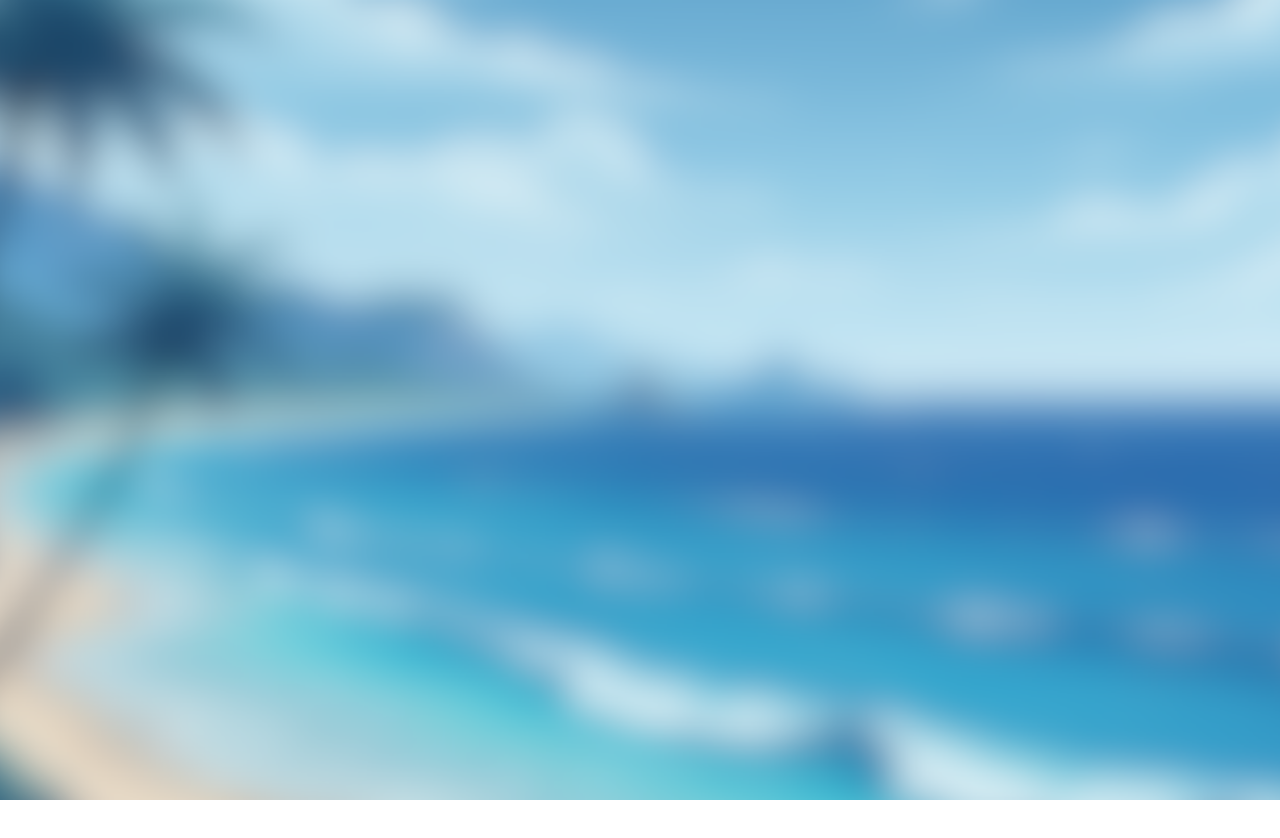
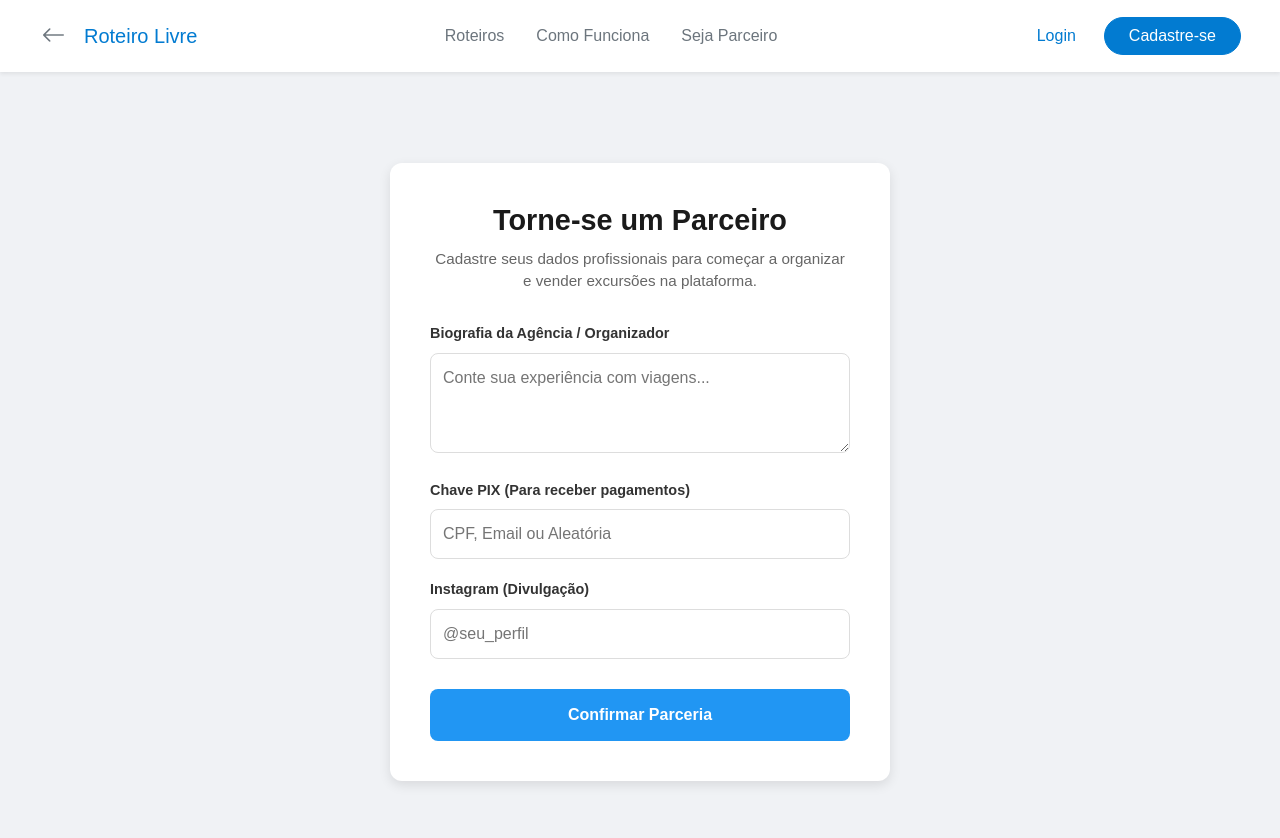
Before and after one commit to Rodrigo-Dourad0/prg04-rodrigo-front-end-react, a React (Vite) app in the folder projeto-web-react/: page /seja-parceiro in a window 1280 px wide. Before the commit this address had no page. Shown: the top 838 px of the page. Before the commit the page ends 800 px from the top, so only its background shows below. Built offline with nearby package versions, Linux system fonts and the light colour scheme.

Commit message:
Cria a tela de Seja Parceiro

```diff
--- a/projeto-web-react/src/App.jsx
+++ b/projeto-web-react/src/App.jsx
@@ -8,6 +8,7 @@ import Atividade3 from './modules/Atividades/pages/Atividade3';
 import Atividade4 from './modules/Atividades/pages/Atividade4';
 import CreateTour from './modules/Tours/pages/CreateTour';
 import AdministracaoUsuarios from './modules/Admin/pages/AdministracaoUsuarios';
+import SejaParceiro from './modules/Tours/pages/SejaParceiro';
 
 function App() {
   return (
@@ -21,11 +22,15 @@ function App() {
 
         <Route path="/admin/usuarios" element={<AdministracaoUsuarios />} />
 
+        <Route path="/seja-parceiro" element={<SejaParceiro />} />
+
         <Route path="/CreateTours" element={<CreateTour />} />
 
         <Route path="/atividade-3" element={<Atividade3 />} />
 
         <Route path="/atividade-4" element={<Atividade4 />} />
+
+
       </Routes>
     </BrowserRouter>
   );
--- a/projeto-web-react/src/modules/Auth/hooks/useCadastro.js
+++ b/projeto-web-react/src/modules/Auth/hooks/useCadastro.js
@@ -51,7 +51,7 @@ export function useCadastro() {
     try {
         const payload = montarPayload();
         // Envia para o Back-end
-        await api.post('/usuarios/criar', payload);
+        await api.post('/usuarios/cadastrar', payload);
 
         alert('Cadastro realizado com sucesso!');
         navigate('/'); // Volta para Home/Login
--- /dev/null
+++ b/projeto-web-react/src/modules/Tours/hooks/useSejaParceiro.js
@@ -0,0 +1,46 @@
+import { useState } from 'react';
+import { useNavigate } from 'react-router-dom';
+import api from '../../../shared/services/api';
+
+export function useSejaParceiro() {
+  const navigate = useNavigate();
+
+  // FIXO PARA TESTE: Quando tiver login, pega o ID real do usuário logado
+  const usuarioId = 1;
+
+  const [loading, setLoading] = useState(false);
+  const [erro, setErro] = useState('');
+
+  const [form, setForm] = useState({
+    bio: '',
+    chavePix: '',
+    linkInstagram: ''
+  });
+
+  const handleChange = (e) => {
+    const { name, value } = e.target;
+    setForm(prev => ({ ...prev, [name]: value }));
+  };
+
+  const handleSubmit = async (e) => {
+    e.preventDefault();
+    setLoading(true);
+    setErro('');
+
+    try {
+
+      await api.post(`/usuarios/tornar-organizador/${usuarioId}`, form);
+
+      alert("Sucesso! Agora você é um Organizador.");
+      navigate('/');
+    } catch (error) {
+      console.error(error);
+      const msg = error.response?.data?.message || "Erro ao processar solicitação.";
+      setErro(msg);
+    } finally {
+      setLoading(false);
+    }
+  };
+
+  return { form, handleChange, handleSubmit, loading, erro };
+}
--- /dev/null
+++ b/projeto-web-react/src/modules/Tours/pages/SejaParceiro.jsx
@@ -0,0 +1,72 @@
+import Navbar from '../../../shared/components/Navbar';
+import { useSejaParceiro } from '../hooks/useSejaParceiro';
+import '../styles/seja-parceiro.css';
+
+function SejaParceiro() {
+  const { form, handleChange, handleSubmit, loading, erro } = useSejaParceiro();
+
+  return (
+    <>
+      <Navbar />
+
+      <div className="parceiro-wrapper">
+        <div className="parceiro-card">
+
+            <h2 className="parceiro-title">Torne-se um Parceiro</h2>
+            <p className="parceiro-subtitle">
+                Cadastre seus dados profissionais para começar a organizar e vender excursões na plataforma.
+            </p>
+
+            {erro && <div className="alert-erro">{erro}</div>}
+
+            <form onSubmit={handleSubmit}>
+
+                <div className="form-group">
+                    <label>Biografia da Agência / Organizador</label>
+                    <textarea
+                        name="bio"
+                        className="form-control-parceiro"
+                        placeholder="Conte sua experiência com viagens..."
+                        value={form.bio}
+                        onChange={handleChange}
+                        required
+                    />
+                </div>
+
+                <div className="form-group">
+                    <label>Chave PIX (Para receber pagamentos)</label>
+                    <input
+                        type="text"
+                        name="chavePix"
+                        className="form-control-parceiro"
+                        placeholder="CPF, Email ou Aleatória"
+                        value={form.chavePix}
+                        onChange={handleChange}
+                        required
+                    />
+                </div>
+
+                <div className="form-group">
+                    <label>Instagram (Divulgação)</label>
+                    <input
+                        type="text"
+                        name="linkInstagram"
+                        className="form-control-parceiro"
+                        placeholder="@seu_perfil"
+                        value={form.linkInstagram}
+                        onChange={handleChange}
+                    />
+                </div>
+
+                <button type="submit" className="btn-confirmar" disabled={loading}>
+                    {loading ? 'Processando...' : 'Confirmar Parceria'}
+                </button>
+            </form>
+
+        </div>
+      </div>
+    </>
+  );
+}
+
+export default SejaParceiro;
--- /dev/null
+++ b/projeto-web-react/src/modules/Tours/styles/seja-parceiro.css
@@ -0,0 +1,102 @@
+.parceiro-wrapper {
+    display: flex;
+    justify-content: center;
+    align-items: center;
+    min-height: 100vh;
+    padding: 20px;
+    padding-top: 20px; /
+    margin-top: 0;
+    background-color: #f0f2f5;
+    box-sizing: border-box;
+}
+.parceiro-card {
+    background-color: white;
+    padding: 40px;
+    border-radius: 12px;
+    box-shadow: 0 4px 12px rgba(0, 0, 0, 0.1);
+    width: 100%;
+    max-width: 500px;
+}
+
+.parceiro-title {
+    color: #1a1a1a;
+    margin-bottom: 10px;
+    text-align: center;
+    font-size: 1.8rem;
+    font-weight: 700;
+}
+
+.parceiro-subtitle {
+    color: #666;
+    text-align: center;
+    margin-bottom: 30px;
+    font-size: 0.95rem;
+    line-height: 1.5;
+}
+
+.form-group {
+    margin-bottom: 20px;
+}
+
+.form-group label {
+    display: block;
+    margin-bottom: 8px;
+    font-weight: 600;
+    color: #333;
+    font-size: 0.9rem;
+}
+
+.form-control-parceiro {
+    width: 100%;
+    padding: 12px;
+    border: 1px solid #ddd;
+    border-radius: 8px;
+    font-size: 1rem;
+    box-sizing: border-box;
+    transition: border-color 0.2s;
+}
+
+.form-control-parceiro:focus {
+    border-color: #007bff;
+    outline: none;
+    box-shadow: 0 0 0 3px rgba(0, 123, 255, 0.1);
+}
+
+textarea.form-control-parceiro {
+    resize: vertical;
+    min-height: 100px;
+}
+
+.btn-confirmar {
+    width: 100%;
+    padding: 14px;
+    background-color: #2196f3;
+    color: white;
+    border: none;
+    border-radius: 8px;
+    font-size: 1rem;
+    font-weight: 700;
+    cursor: pointer;
+    transition: background-color 0.2s;
+    margin-top: 10px;
+}
+
+.btn-confirmar:hover {
+    background-color: #116fbd;
+}
+
+.btn-confirmar:disabled {
+    background-color: #ccc;
+    cursor: not-allowed;
+}
+
+.alert-erro {
+    background-color: #fde8e8;
+    color: #c81e1e;
+    padding: 12px;
+    border-radius: 6px;
+    margin-bottom: 20px;
+    text-align: center;
+    font-size: 0.9rem;
+    border: 1px solid #fbd5d5;
+}
--- a/projeto-web-react/src/shared/components/Navbar.jsx
+++ b/projeto-web-react/src/shared/components/Navbar.jsx
@@ -59,11 +59,11 @@ function Navbar() {
                     Como Funciona
                 </a>
                 </li>
-                <li className="nav-item">
-                <a className="nav-link fw-semibold nav-link-custom" href="#">
-                    Para Organizadores
-                </a>
-                </li>
+                <li className="navbar-item">
+                    <Link to="/seja-parceiro" className="nav-link fw-semibold nav-link-custom">
+                    Seja Parceiro
+                    </Link>
+                 </li>
             </ul>
 
             <div className="d-flex align-items-center gap-2">
--- a/projeto-web-react/src/shared/styles/navbar.css
+++ b/projeto-web-react/src/shared/styles/navbar.css
@@ -73,3 +73,14 @@
     color: var(--navbar-blue);
     transform: translateX(-3px);
 }
+
+.highlight-link {
+    color: #ff9800 !important;
+    font-weight: 700;
+    transition: all 0.3s ease;
+}
+
+.highlight-link:hover {
+    color: #e68900 !important;
+    transform: scale(1.05);
+}
```
